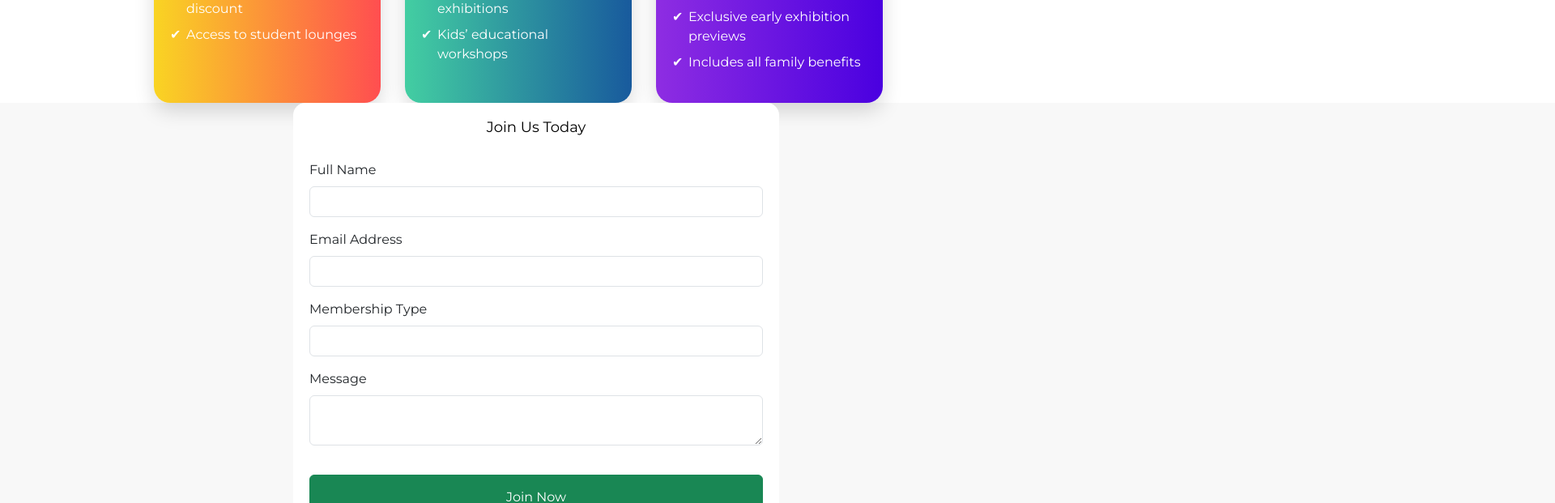
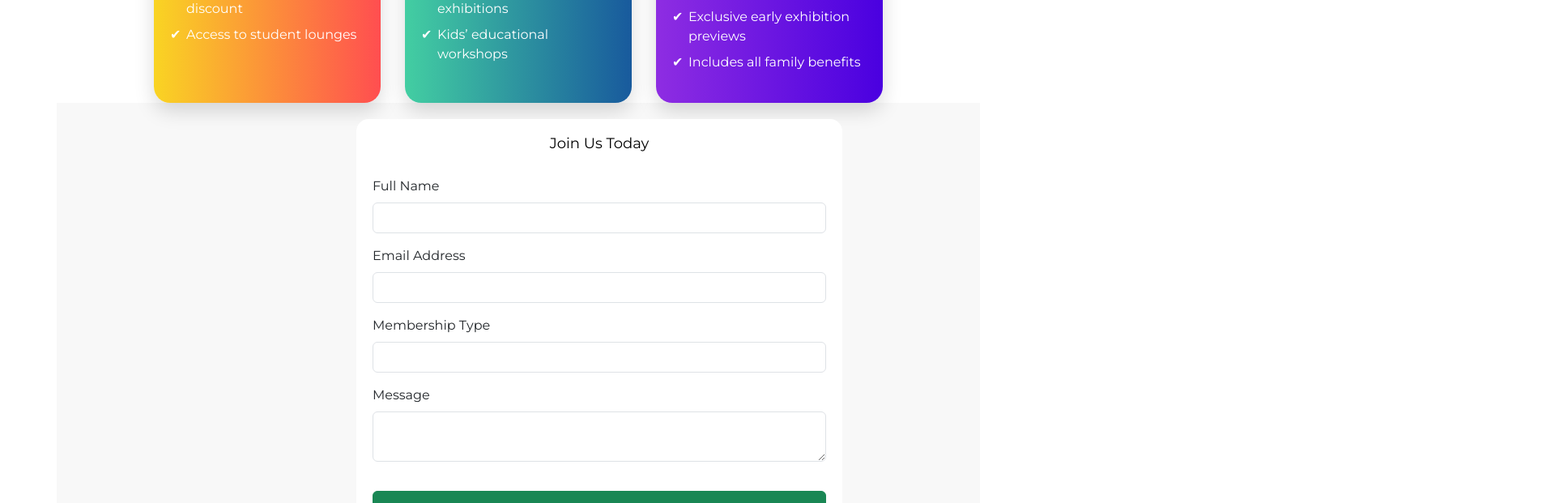
Before and after one commit to amitthakare07/Museam_new-set, a React (Create React App) app: page /aaaaa in a window 1280 px wide. Shown: the part 863-1484 px from the top of the page at 81% size, 1920 px wide, since content can reach past the window. Built offline with nearby package versions, Linux system fonts and the light colour scheme; a web font is replaced by a local one.

Commit message:
membership error remove

```diff
--- a/src/Membership.css
+++ b/src/Membership.css
@@ -53,7 +53,7 @@ body {
 .section-heading {
   text-align: center;
   font-size: 2.2rem;
-  margin: 60px 0 30px;
+  margin: 30px 0 30px;
   color: #004d4d;
 }
 
--- a/src/Membership.js
+++ b/src/Membership.js
@@ -92,7 +92,7 @@ function Membership() {
         </div>
       </div>
 
-      <div className="container-fluid" style={{backgroundColor: "#F8F8F8", width: "2600px"}}>
+      <div className="container" style={{backgroundColor: "#F8F8F8", width: "2600px"}}>
       <div className="membership-form-section fade-slide" style={{ width: "600px", marginTop: "0px" ,marginLeft: "350px", paddingTop: "10px", borderRadius: "15px", backgroundColor: "white"}}>
         <h2 className="section-heading">Join Us Today</h2>
         <Form onSubmit={handleSubmit} >
```
